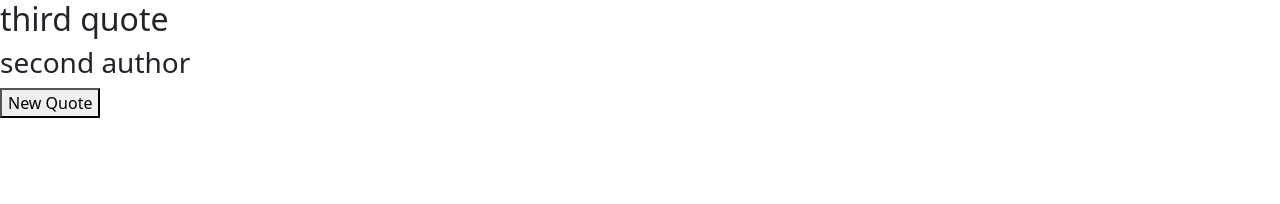
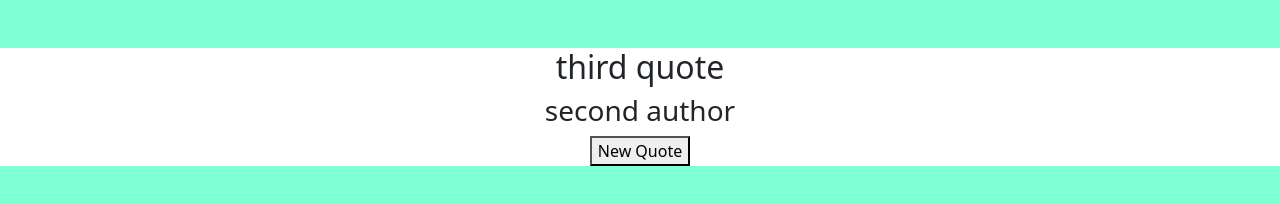
Before and after one commit to EnriqueSaracho/random-quote-machine, a plain HTML site: page index.html in a window 1280 px wide. Drawn offline with nearby package versions, Linux system fonts and the light colour scheme.

Commit message:
Update index.html styles.css

```diff
--- a/index.html
+++ b/index.html
@@ -5,8 +5,6 @@
     <meta http-equiv="X-UA-Compatible" content="IE=edge" />
     <meta name="viewport" content="width=device-width, initial-scale=1.0" />
     <title>Random Quote Machine</title>
-    <link rel="stylesheet" href="styles.css" />
-    <script src="app.js"></script>
     <link
     href="https://cdn.jsdelivr.net/npm/bootstrap@5.1.3/dist/css/bootstrap.min.css"
     rel="stylesheet"
@@ -18,10 +16,12 @@
     integrity="sha384-ka7Sk0Gln4gmtz2MlQnikT1wXgYsOg+OMhuP+IlRH9sENBO0LRn5q+8nbTov4+1p"
     crossorigin="anonymous"
     ></script>
+    <link rel="stylesheet" href="styles.css" />
+    <script src="app.js"></script>
   </head>
   <body>
     <script src="https://cdn.freecodecamp.org/testable-projects-fcc/v1/bundle.js"></script>
-    <div id="quote-box">
+    <div id="quote-box" class="my-5 text-center">
       <h2 id="text"></h2>
       <h3 id="author"></h3>
       <button id="new-quote">New Quote</button>
--- a/styles.css
+++ b/styles.css
@@ -0,0 +1,7 @@
+body {
+    background-color: aquamarine;
+}
+
+#quote-box {
+  background-color: white;
+}
```
